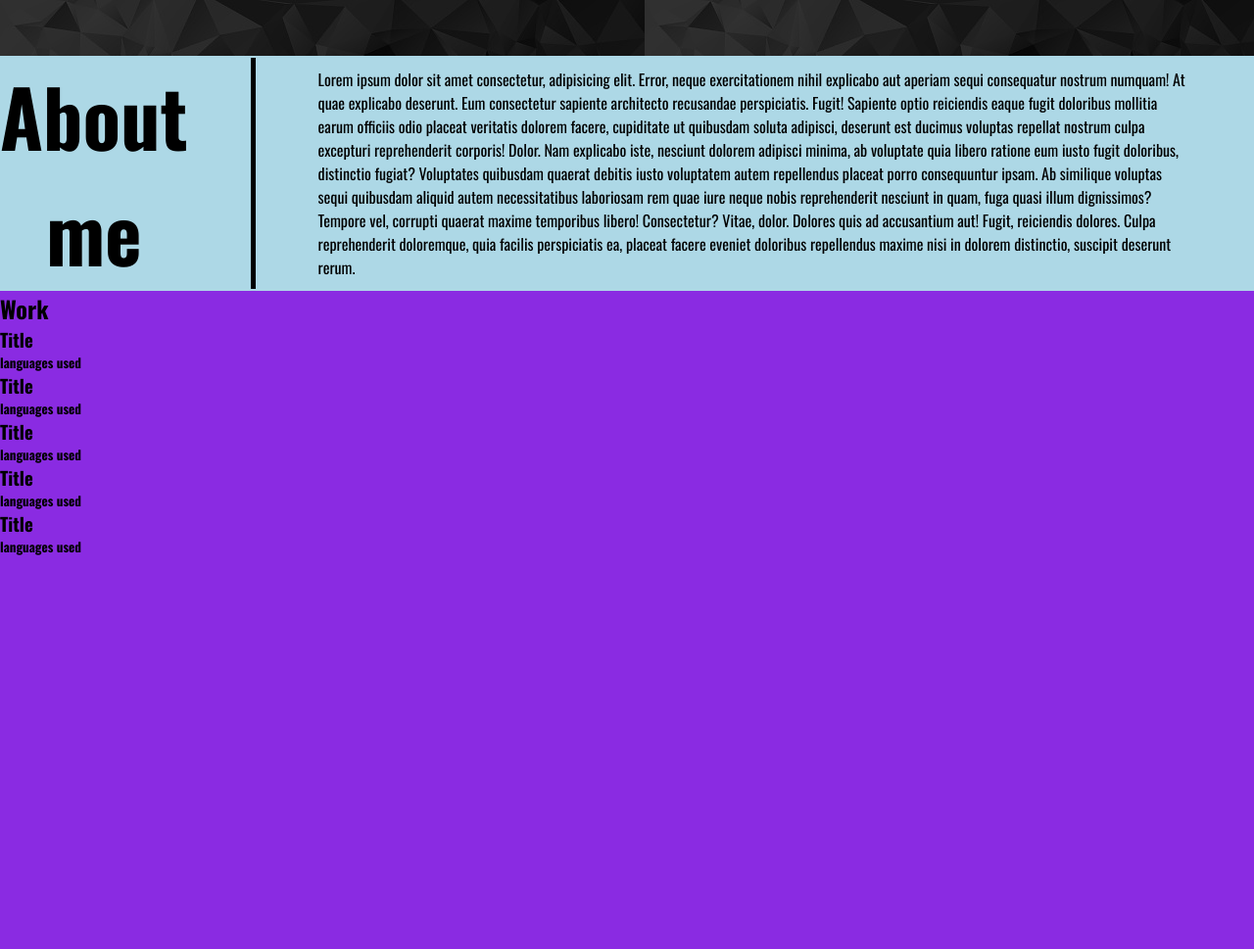
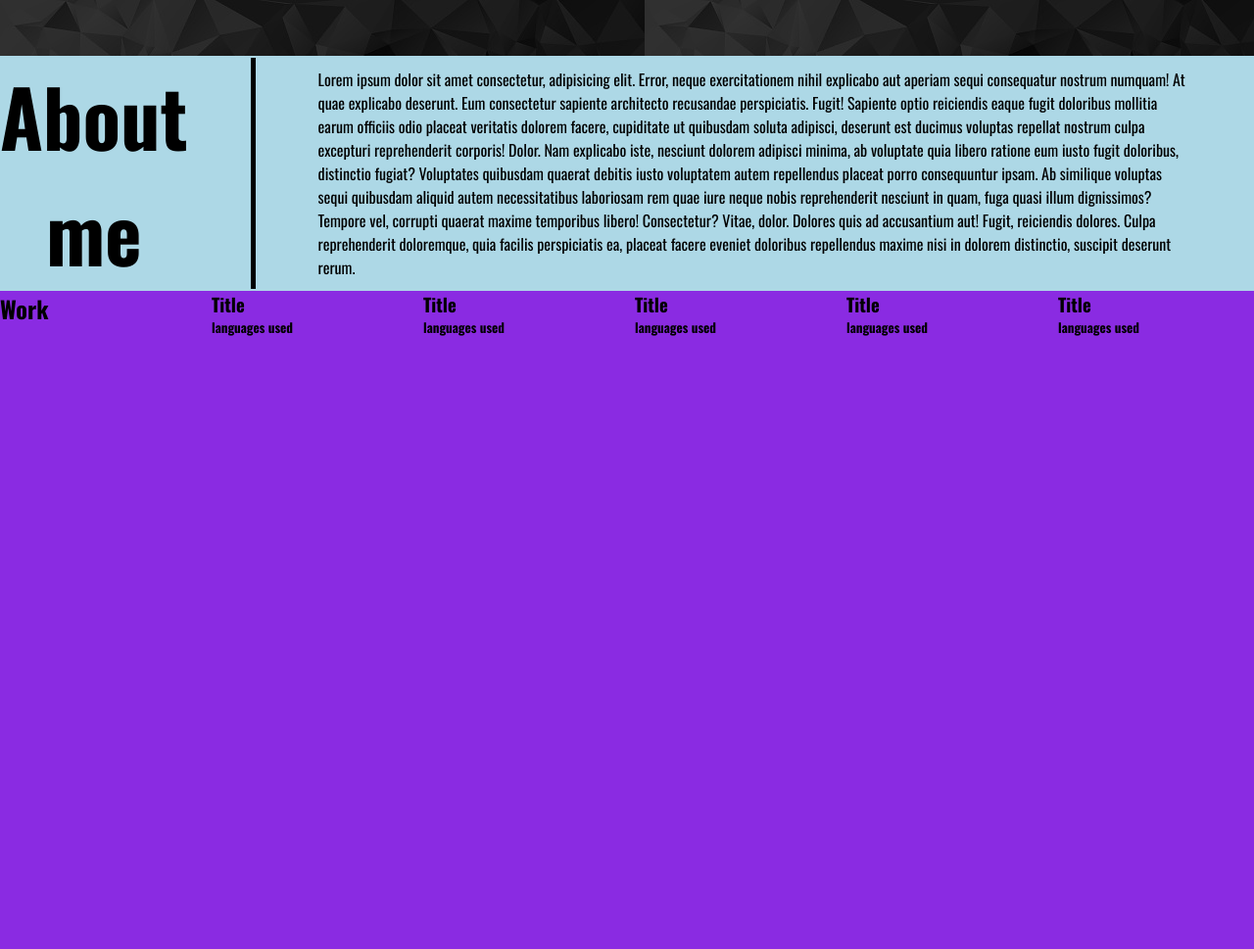
Before and after one commit to Abbate11/Portfolio, a plain HTML site: page index.html in a window 1280 px wide. Shown: the part 391-1360 px from the top of the page at 98% size. Drawn offline with nearby package versions, Linux system fonts and the light colour scheme.

Commit message:
need to redo everything

```diff
--- a/assets/style.css
+++ b/assets/style.css
@@ -94,10 +94,17 @@ nav a {
 /* Projects */
 .work {
     display: flex;
+    flex-wrap: wrap;
+    gap: 1em;
     background-color: blueviolet;
-    flex-direction: column;
     height: 800px;
 }
+
+.work > * {
+    flex: 1;
+}
+
+
 
 /* Footer */
 footer {
```
